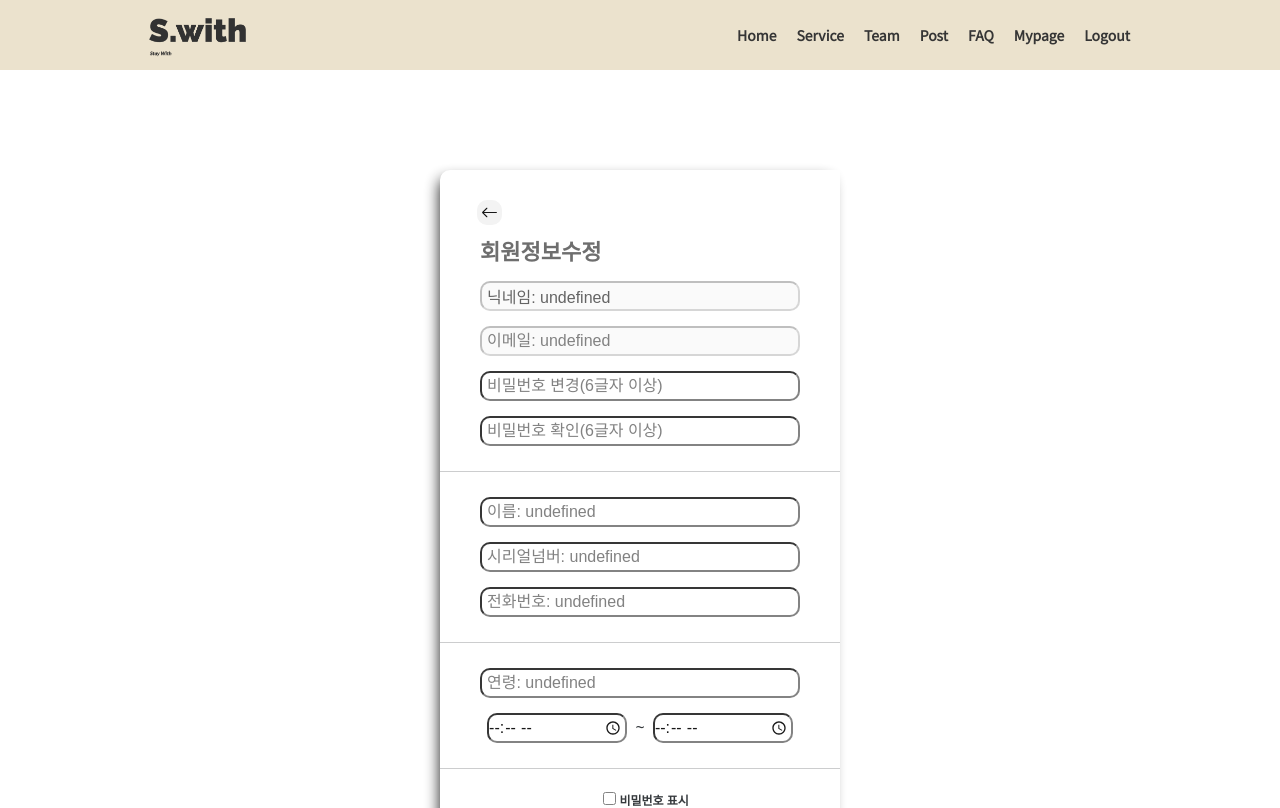
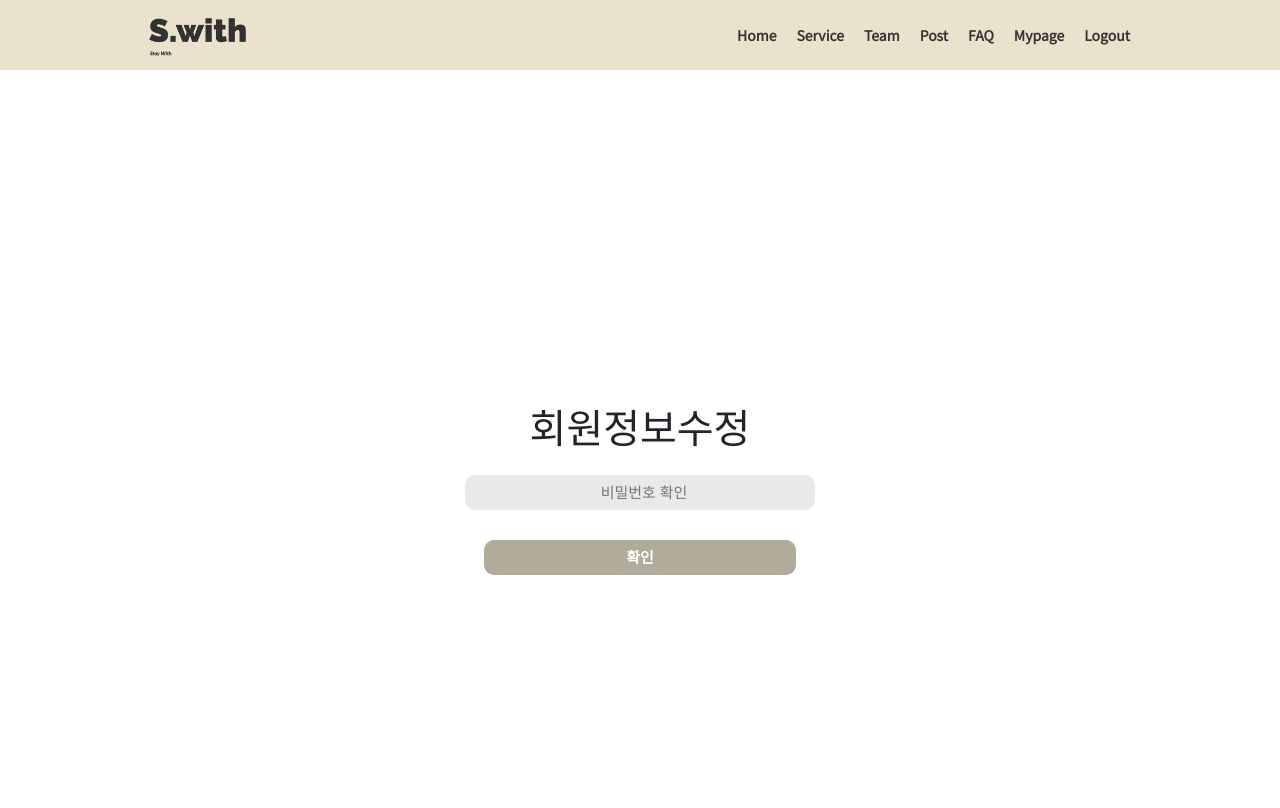
Before and after one commit to Yjason-K/AIVLE_BigProject_Swith, a React (Create React App) app: page /mypage in a window 1280 px wide. Shown: the top 808 px of the page. Built offline with nearby package versions, Linux system fonts and the light colour scheme; sample sign-in values are in the browser's storage.

Commit message:
fix - mypage 코드 수정

```diff
--- a/src/pages/mypage.js
+++ b/src/pages/mypage.js
@@ -15,8 +15,8 @@ const MYPAGE = () => {
   const [ageNumber, setAgeNumber] = useState('');
   const [timeNumber1, setTimeNumber1] = useState('');
   const [timeNumber2, setTimeNumber2] = useState('');
-  const [verified, setVerified] = useState(true);
-  const [currentUser, setCurrentUser] = useState(true);
+  const [verified, setVerified] = useState(false);
+  const [currentUser, setCurrentUser] = useState(null);
   const [showPassword, setShowPassword] = useState(false);
   const timeRef1 = useRef();
   const timeRef2 = useRef();
@@ -54,16 +54,6 @@ const MYPAGE = () => {
 
   const updateUserInfo = (e) => {
     e.preventDefault();
-    console.log({
-      newPassword,
-      newPasswordConfirmation,
-      name,
-      serialNumber,
-      phoneNumber,
-      ageNumber,
-      timeNumber1,
-      timeNumber2,
-    });
 
     if (newPassword && newPassword !== newPasswordConfirmation) {
       alert('입력한 비밀번호와 비밀번호 확인이 일치하지 않습니다.');
```
